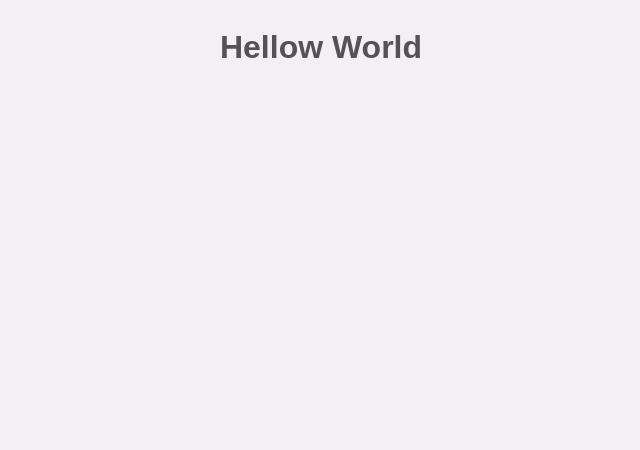
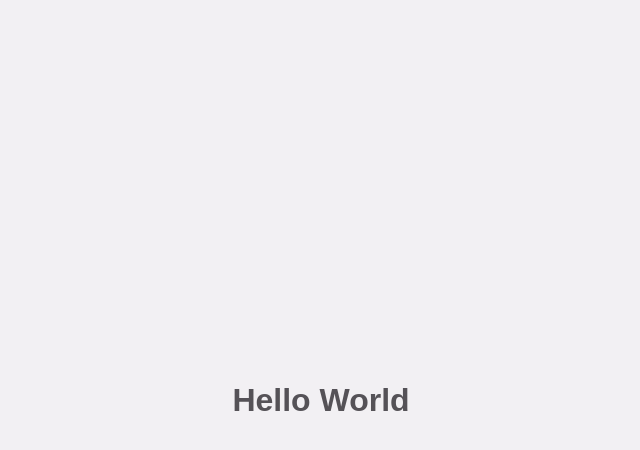
Before and after one commit to AvetisDN/front-start.net, a plain HTML site: page index.html in a window 1280 px wide. Shown: the whole page, without its empty margins (319-959 px from the left). Drawn offline with Linux system fonts and the light colour scheme.

Commit message:
111111111111

```diff
--- a/index.html
+++ b/index.html
@@ -9,17 +9,19 @@
             background-color: #f2f0f3;
             color: #555257;
             font-family: sans-serif;
+            margin: 0;
         }
         .wrapper {
             display: flex;
             align-items: center;
             justify-content: center;
+            height: 100vh;
         }
     </style>
 </head>
 <body>
     <div class="wrapper">
-        <h1>Hellow World</h1>
+        <h1>Hello World</h1>
     </div>
 </body>
 </html>
```
